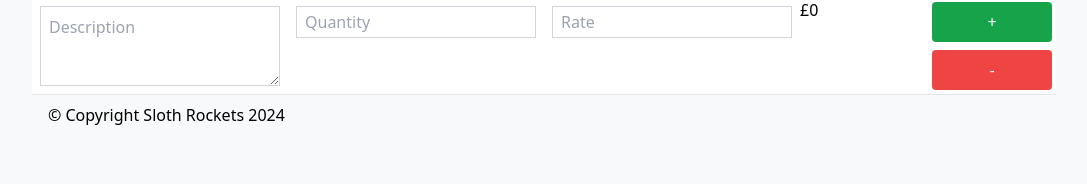
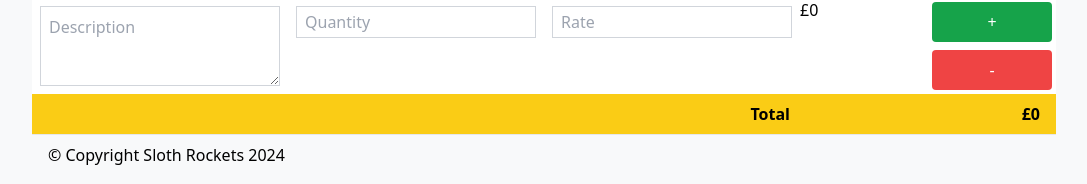
Before and after one commit to iO-Academy/2024-may-invoicing-sloth-rockets, a React (Vite) app: page /CreateInvoice in a window 1280 px wide. Shown: the part 436-620 px from the top of the page, without its empty margins (96-1183 px from the left). Built offline with nearby package versions, Linux system fonts and the light colour scheme; no server answers.

Commit message:
working on total total

```diff
--- a/src/component/CreateInvoice/index.jsx
+++ b/src/component/CreateInvoice/index.jsx
@@ -17,6 +17,8 @@ function CreateInvoice() {
         "total": 0,
         "description": "Optional text field"
     }])
+
+    const [total, setTotal] = useState(0)
 
     useEffect(() => {
         const dateDue = moment().add(30, 'days')
@@ -42,12 +44,18 @@ function CreateInvoice() {
         }))
         console.log(details)
     }
-
     function minusDetails() {
         if (details.length > 1) {
             setDetails(details.slice(0, -1))
         }
+
     }
+
+
+    function setTotalAdd(rowTotal) {
+        setTotal(Number(total+rowTotal))
+    }
+
 
     return (
         <div className="bg-white">
@@ -79,8 +87,11 @@ function CreateInvoice() {
                 <p>Rate</p>
                 <p>Total</p>
             </div>
-            {details.map(detail => <InvoiceRow addDetails={addDetails} minusDetails={minusDetails} />)}
-
+            {details.map(detail => <InvoiceRow key={details.indexOf(detail)} addDetails={addDetails} minusDetails={minusDetails} setTotalAdd={setTotalAdd} />)}
+            <div className="grid grid-cols-4 p-2 pr-4 bg-yellow-400">
+                <p className="col-span-3 text-right font-semibold">Total</p>
+                <p className="text-right font-semibold">£{total}</p>
+            </div>
         </div>
     )
 }
--- a/src/component/InvoiceRow/index.jsx
+++ b/src/component/InvoiceRow/index.jsx
@@ -1,8 +1,10 @@
-import { useState } from "react"
+import { useEffect, useState } from "react"
 
-function InvoiceRow({addDetails, minusDetails}) {
+function InvoiceRow({addDetails, minusDetails, setTotalAdd}) {
     const [quantity, setQuantity] = useState(0)
     const [rate, setRate] = useState(Number(0))
+
+    const [totals, setTotals] = useState([])
 
     function handleQuantity(e) {
         setQuantity(Number(e.target.value))
@@ -12,6 +14,9 @@ function InvoiceRow({addDetails, minusDetails}) {
         setRate(Number(e.target.value))
 
     }
+
+    useEffect(() => {setTotalAdd(parseFloat(parseFloat(quantity*rate).toFixed(2)).toLocaleString())}, [quantity, rate])
+
 
     return (
         <>
```
